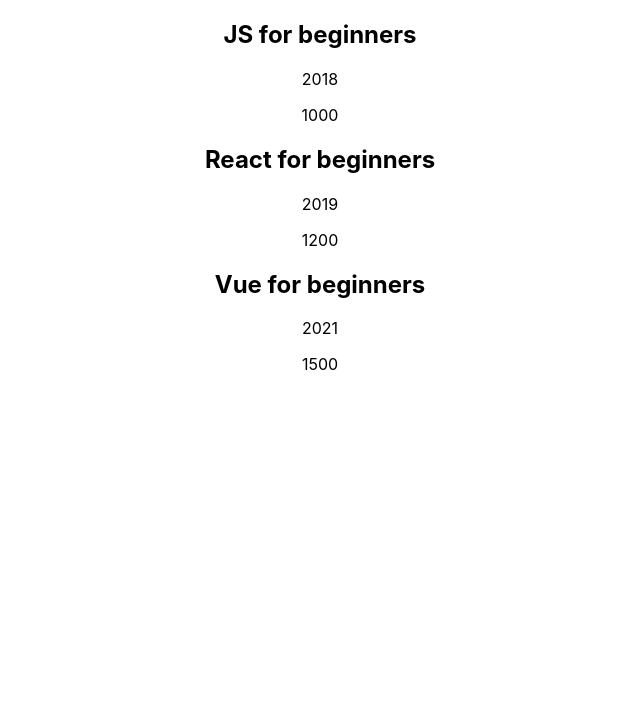
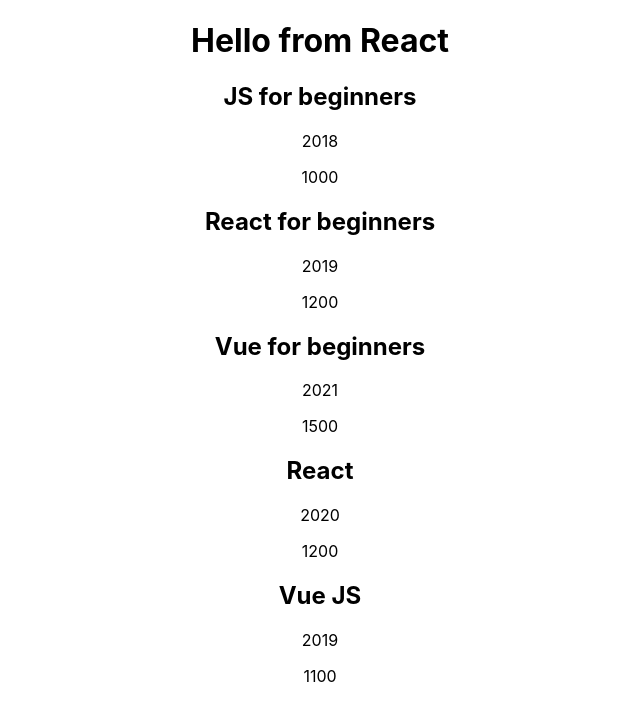
Before and after one commit to ipotemkin/sky-react, a React (Create React App) app: page / in a window 1280 px wide. Shown: the top 720 px of the page, without its empty margins (320-960 px from the left). Built offline with nearby package versions, Linux system fonts and the light colour scheme.

Commit message:
added Hello from React, React, Vue JS to App

```diff
--- a/src/App.js
+++ b/src/App.js
@@ -4,9 +4,14 @@
 function App() {
   return (
     <div className="App">
+      <h1 id="hello" className="class1">
+        Hello from React
+      </h1>
       <Book name="JS for beginners" year="2018" price="1000" />
       <Book name="React for beginners" year="2019" price="1200" />
       <Book name="Vue for beginners" year="2021" price="1500" />
+      <Book name="React" year="2020" price="1200" />
+      <Book name="Vue JS" year="2019" price="1100" />
     </div>
   )
 }
```
